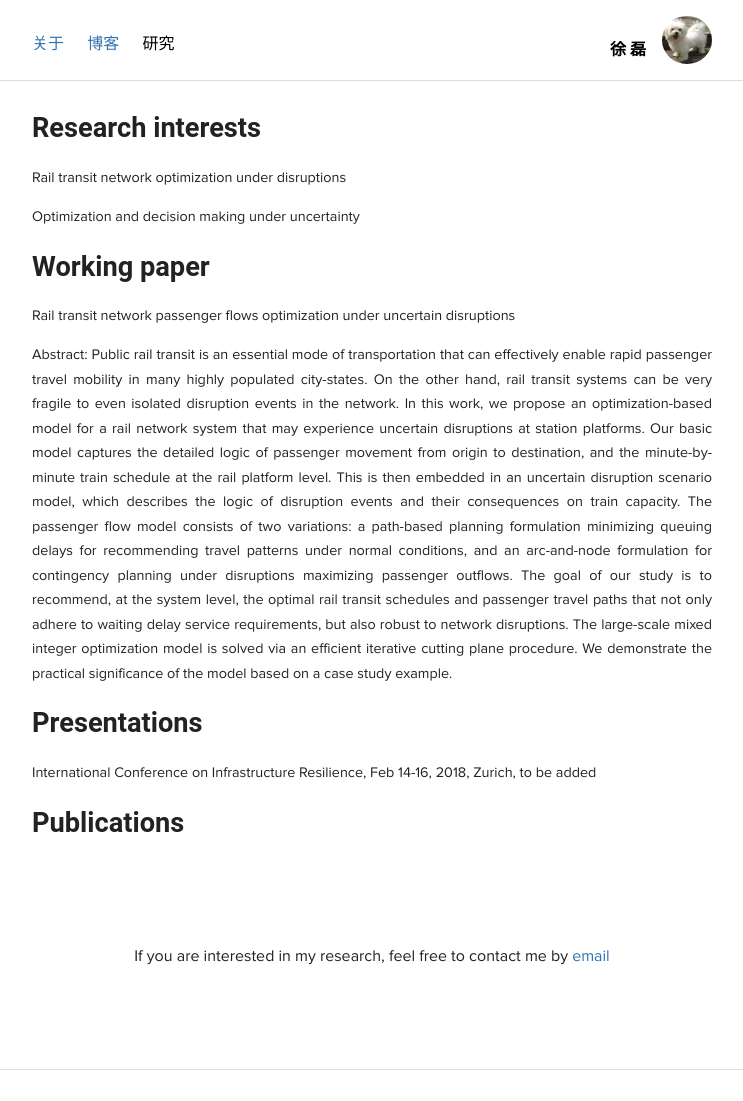
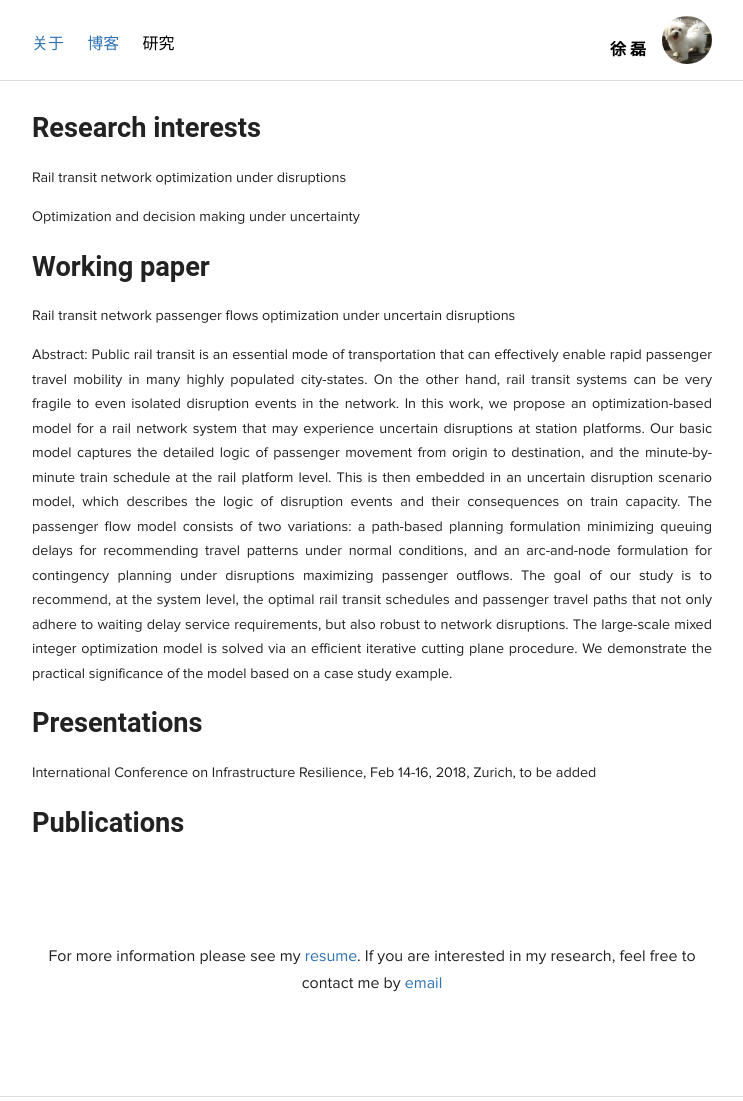
Before and after one commit to shirleysteve/1, a Jekyll site: the page built from research/index.html, in a window 1280 px wide. Shown: the top 1101 px of the page, without its empty margins (268-1011 px from the left). Built offline with Jekyll 4.4.1, drawn with Linux system fonts in a browser that asks for light colours; nearby versions of some CDN libraries.

Commit message:
Update research.html

```diff
--- a/_layouts/research.html
+++ b/_layouts/research.html
@@ -34,7 +34,7 @@ layout: default
 
     <br /><br /> -->
 
-    If you are interested in my research, feel free to contact me by <a href="mailto:shirleyfly1218@gmail.com">email</a>
+    For more information please see my <a href="XU Lei_resume.pdf">resume</a>. If you are interested in my research, feel free to contact me by <a href="mailto:shirleyfly1218@gmail.com">email</a>
   </div>
 
 </div>
```
